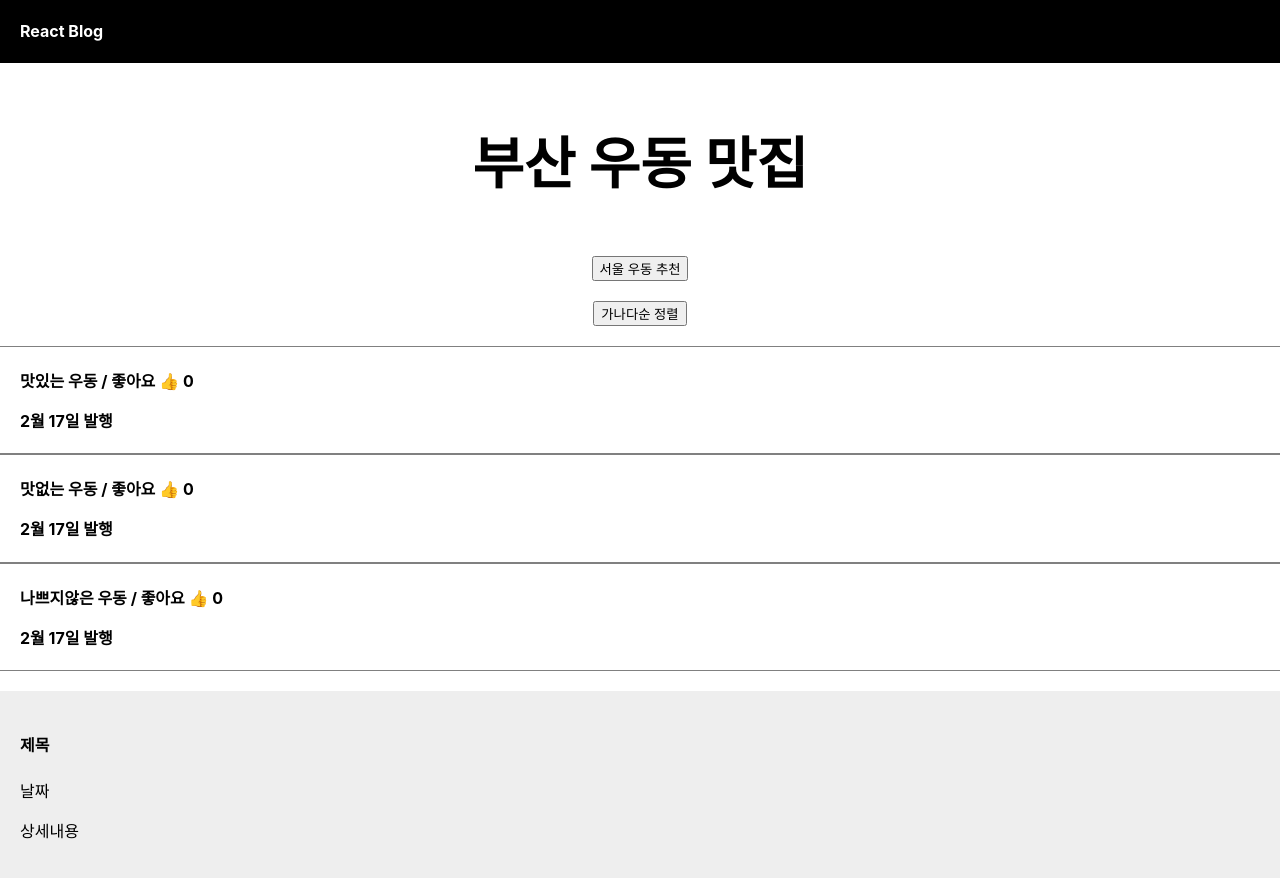
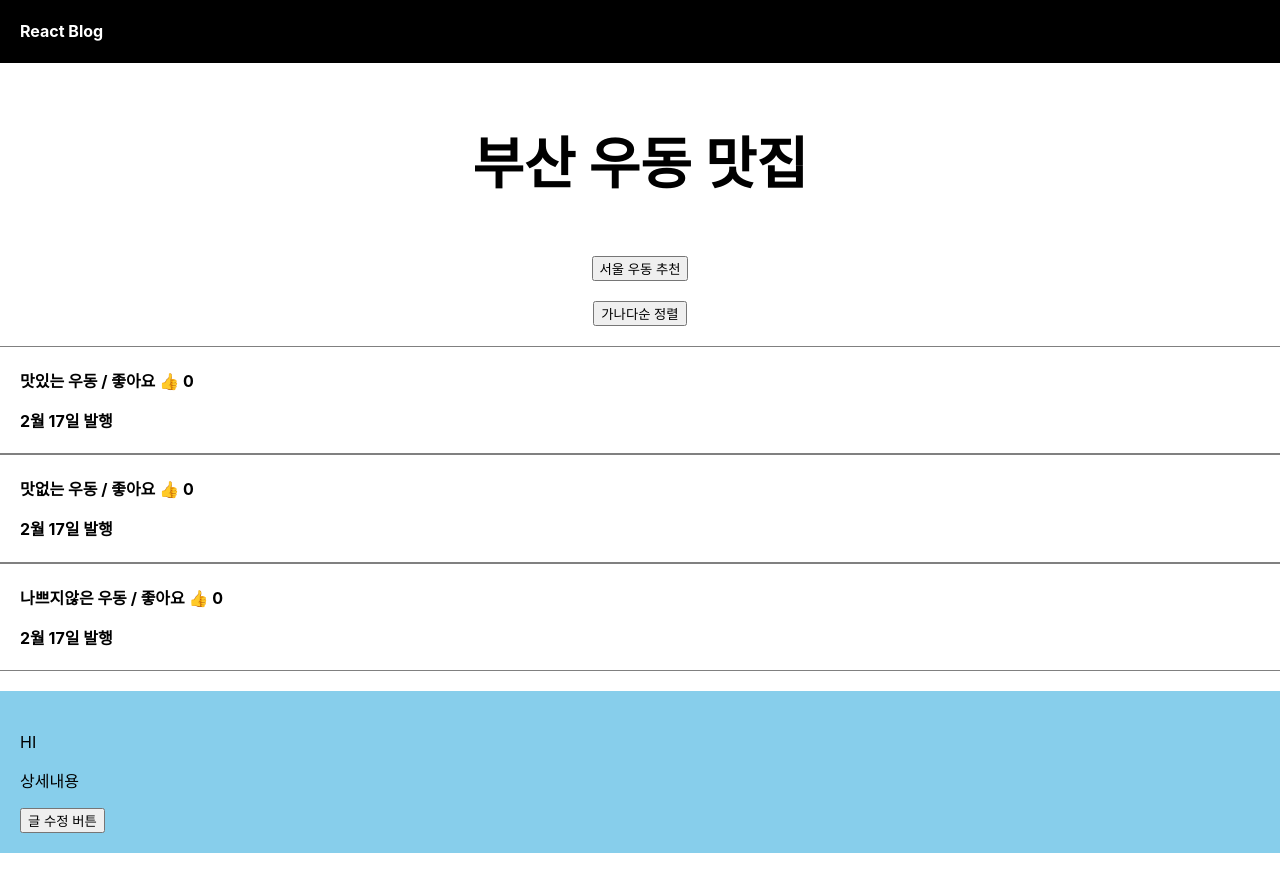
Before and after one commit to Growing-Jiwoo/Learning_React, a React (Create React App) app: page / in a window 1280 px wide. Both pictures are taken after a click on the element "부산 우동 맛집". After the commit the page ends 853 px from the top, so only its background shows below. Built offline with nearby package versions, Linux system fonts and the light colour scheme.

Commit message:
Learn props

```diff
--- a/src/App.js
+++ b/src/App.js
@@ -1,33 +1,9 @@
-// import './App.css';
-// import State from "./components/State";
-
-// function App() {
-
-//   return (
-//     <div>
-//       <State />
-//     </div>
-//   );
-
-// }
-
-// export default App;
-
 /* eslint-disable*/
 
-import { Modal } from '@mui/material';
 import { useState } from 'react';
 import './App.css';
 
-function ModalUI() {
-  return (
-    <div className='modal'>
-      <h4>제목</h4>
-      <p>날짜</p>
-      <p>상세내용</p>
-    </div>
-  )
-}
+
 
 function App() {
 
@@ -38,6 +14,7 @@ function App() {
 
   let [like, setlike] = useState([0, 0, 0]);
   let [modal, setModal] = useState(false);
+  let [putindex, setputIndex] = useState(0)
 
   function likeBtn(i) {
     let copy = [...like];
@@ -61,7 +38,8 @@ function App() {
     제목1변경(array_sort)
   }
 
-  function modalViewControl() {
+  function modalViewControl(index) {
+    setputIndex(index)
     if (modal == true) {
       setModal(false)
     }
@@ -100,8 +78,8 @@ function App() {
         제목1.map(function (value, index) {
           return (
             <div className='list' key={index}>
-              <h4 onClick={modalViewControl}>{value}
-                <span onClick={() => {likeBtn(index)}}> / 좋아요 👍</span> {like[index]}
+              <h4 onClick={() => modalViewControl(index)}>{value}
+                <span onClick={() => { likeBtn(index) }}> / 좋아요 👍</span> {like[index]}
                 <p>2월 17일 발행</p>
               </h4>
             </div>
@@ -110,7 +88,7 @@ function App() {
       }
 
       {
-        modal == true ? <ModalUI /> : null
+        modal == true ? <ModalUI title_rename={제목1변경} title={제목1[putindex]} color={'skyblue'} modal_title={제목1} content="HI" /> : null
       }
 
     </div>
@@ -118,5 +96,15 @@ function App() {
 
 }
 
+function ModalUI(props) {
+  return (
+    <div className='modal' style={{ background: props.color }}>
+      <h4>{props.title}</h4>
+      <p>{props.content}</p>
+      <p>상세내용</p>
+      <button onClick={() => props.title_rename(['수정된 맛있는 우동', '수정된 맛없는 우동', '수정된 나쁘지않은 우동'])}>글 수정 버튼</button>
+    </div>
+  )
+}
 
 export default App;
```
